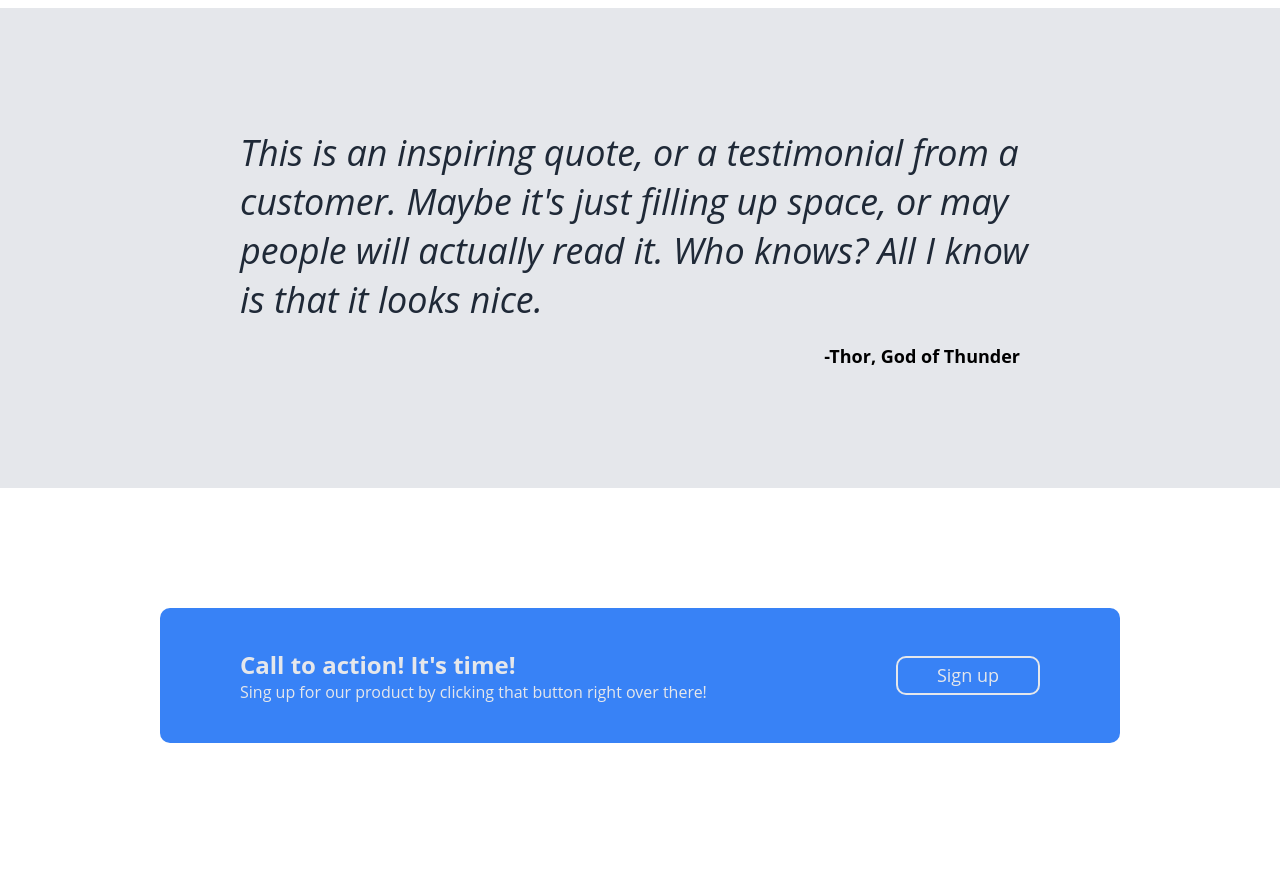
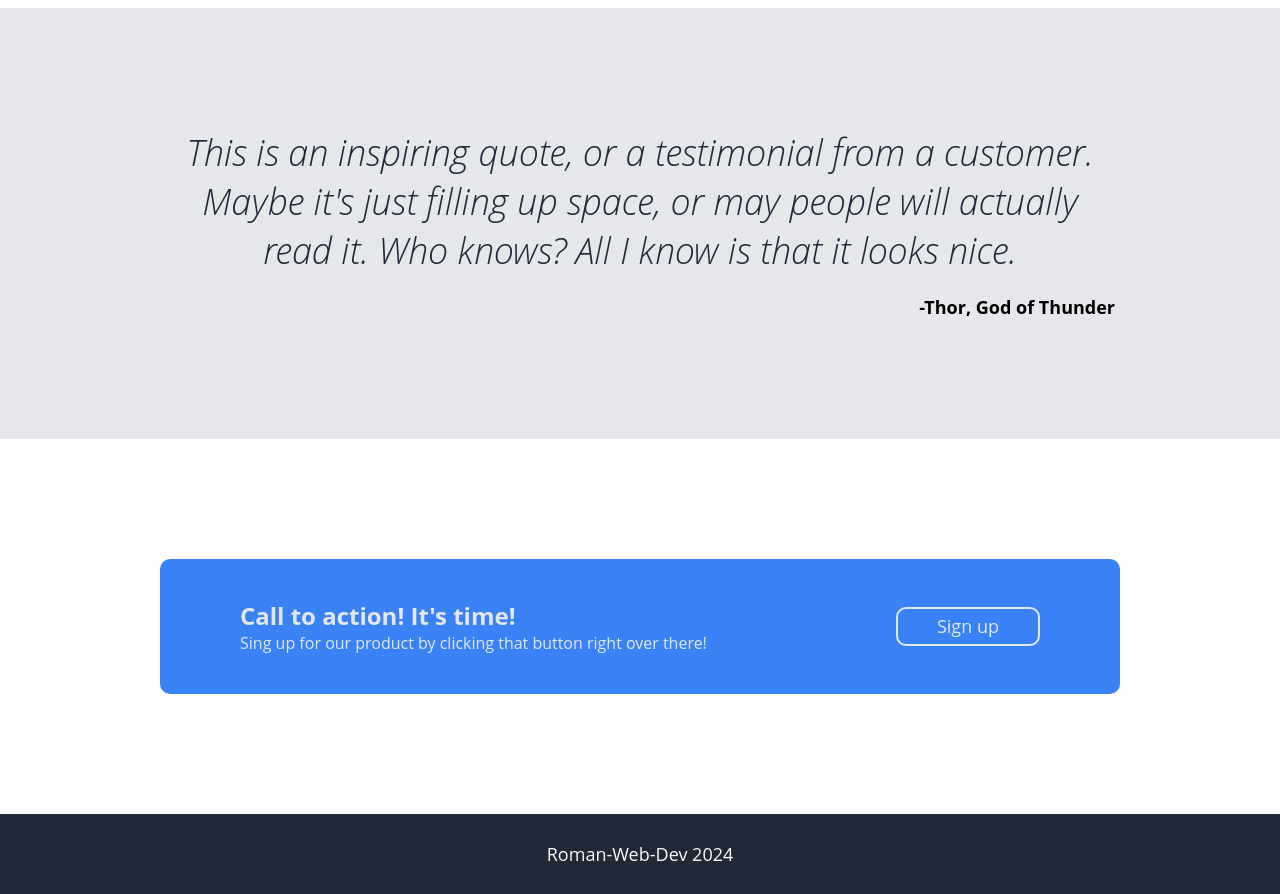
Before and after one commit to Roman-web-dev/landing, a plain HTML site: page index.html in a window 1280 px wide. Shown: the part 940-1834 px from the top of the page. Before the commit the page ends 1803 px from the top, so only its background shows below. Drawn offline with Linux system fonts and the light colour scheme.

Commit message:
Add footer and fix minor bugs

```diff
--- a/index.html
+++ b/index.html
@@ -106,5 +106,11 @@
             </div>
         </div>
      </section>
+
+     <section class="footer">
+        <div class="sign">
+            Roman-Web-Dev 2024
+        </div>
+     </section>
 </body>
 </html>
--- a/styles.css
+++ b/styles.css
@@ -146,19 +146,21 @@ a,
     flex-direction: column;
     justify-content: center;
     align-items: center;
-    max-width: 800px;
+    min-width: 200px;
+    max-width: 950px;
 }
 
 .quote-text {
     font-size: 36px;
     font-style: italic;
-    font-weight: light;
+    font-weight: lighter;
     color: #1f2937;
+    text-align: center;
 }
 
 .author {
     align-self: flex-end;
-    padding: 20px 20px 0 20px;
+    padding-top: 20px;
     font-size: 18px;
     font-weight: bolder;
 }
@@ -177,6 +179,7 @@ a,
     padding: 40px 80px;
     justify-content: space-between;
     align-items: center;
+    gap: 20px;
 }
 
 .action-text {
@@ -199,3 +202,16 @@ a,
     height: 35px;
     border-radius: 10px;
 }
+
+.footer {
+    display: flex;
+    background-color: #1f2937;
+    height: 80px;
+    justify-content: center;
+    align-items: center;
+}
+
+.sign {
+    font-size: 18px;
+    color: #f9faf8;
+}
```
